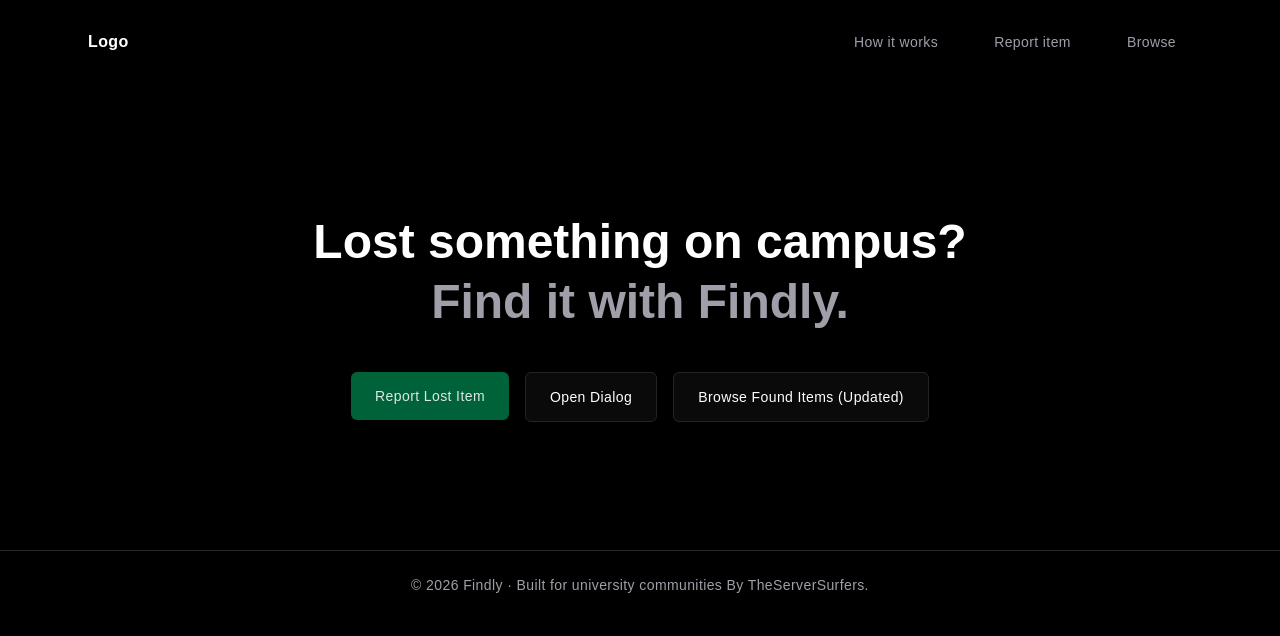
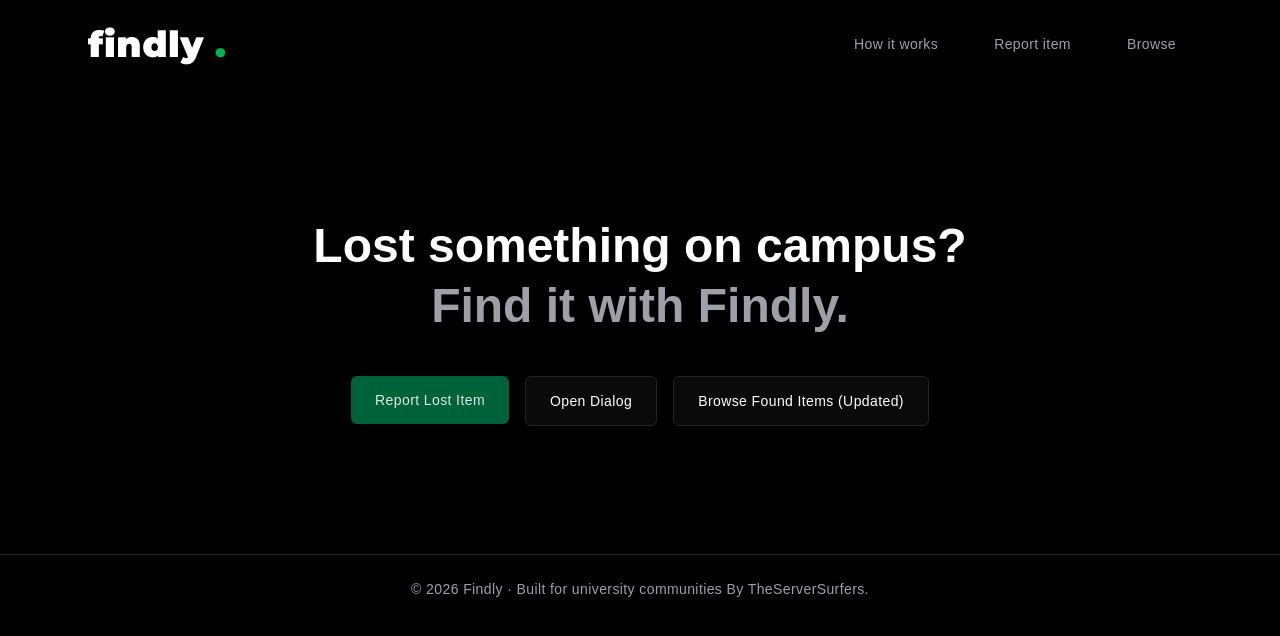
Before and after one commit to serversurfers/findly, a Next.js app: page / in a window 1280 px wide. Shown: the top 636 px of the page. Built offline with nearby package versions, Linux system fonts and the light colour scheme.

Commit message:
requested changes are now finished

```diff
--- a/app/globals.css
+++ b/app/globals.css
@@ -2,6 +2,8 @@
 @import "tw-animate-css";
 
 @custom-variant dark (&:is(.dark *));
+/* src/index.css */
+
 
 @theme inline {
   --color-background: var(--background);
--- a/app/page.tsx
+++ b/app/page.tsx
@@ -11,7 +11,7 @@ export default function Home() {
     <div className="min-h-screen bg-white text-black dark:bg-black dark:text-white">
       {/* Header */}
       <header className="mx-auto flex max-w-6xl items-center justify-between px-6 py-6">
-    <Logo size="4xl"/>
+    <Logo sizes="4xl"/>
         <nav  className="hidden  gap-6 text-sm text-zinc-600 dark:text-zinc-400 sm:flex">
           <Button variant={"ghost"}>
             How it works
--- a/components/own_components/logo.tsx
+++ b/components/own_components/logo.tsx
@@ -1,22 +1,28 @@
 "use client"
+import { Montserrat } from 'next/font/google'
 
 type Params={
     sizes:"sm"|"lg"|"xl"|"2xl"|"3xl"|"4xl",
 }
 
-const ActualValues:Record<Params["size"],string>={
+const montserrat = Montserrat({
+  subsets: ['latin'],
+  weight: ['900'],
+})
+
+const ActualValues:Record<Params["sizes"],string>={
     sm:"text-sm",
     lg:"text-lg",
     xl:"text-xl",
     "2xl":"text-2xl",
     "3xl":"text-3xl",
-    "4xl":"text-3xl",
+    "4xl":"text-4xl",
 }
 
 export function Logo({sizes}:Params){
     return(
         <>
-            <span className={`${ActualValues[sizes]} font-bold`}>Logo</span>
+            <span className={`${ActualValues[sizes]} ${montserrat.className} font-bold`}>findly <span style={{'color':'#00B351'}}>.</span></span>
         </>
     )
 }
--- a/package.json
+++ b/package.json
@@ -9,6 +9,7 @@
     "lint": "eslint"
   },
   "dependencies": {
+    "@fontsource/montserrat": "^5.2.8",
     "@radix-ui/react-dialog": "^1.1.15",
     "@radix-ui/react-label": "^2.1.8",
     "@radix-ui/react-slot": "^1.2.4",
```
Also changed, not shown: 1 other file (tests, documents, lock files or other folders).
